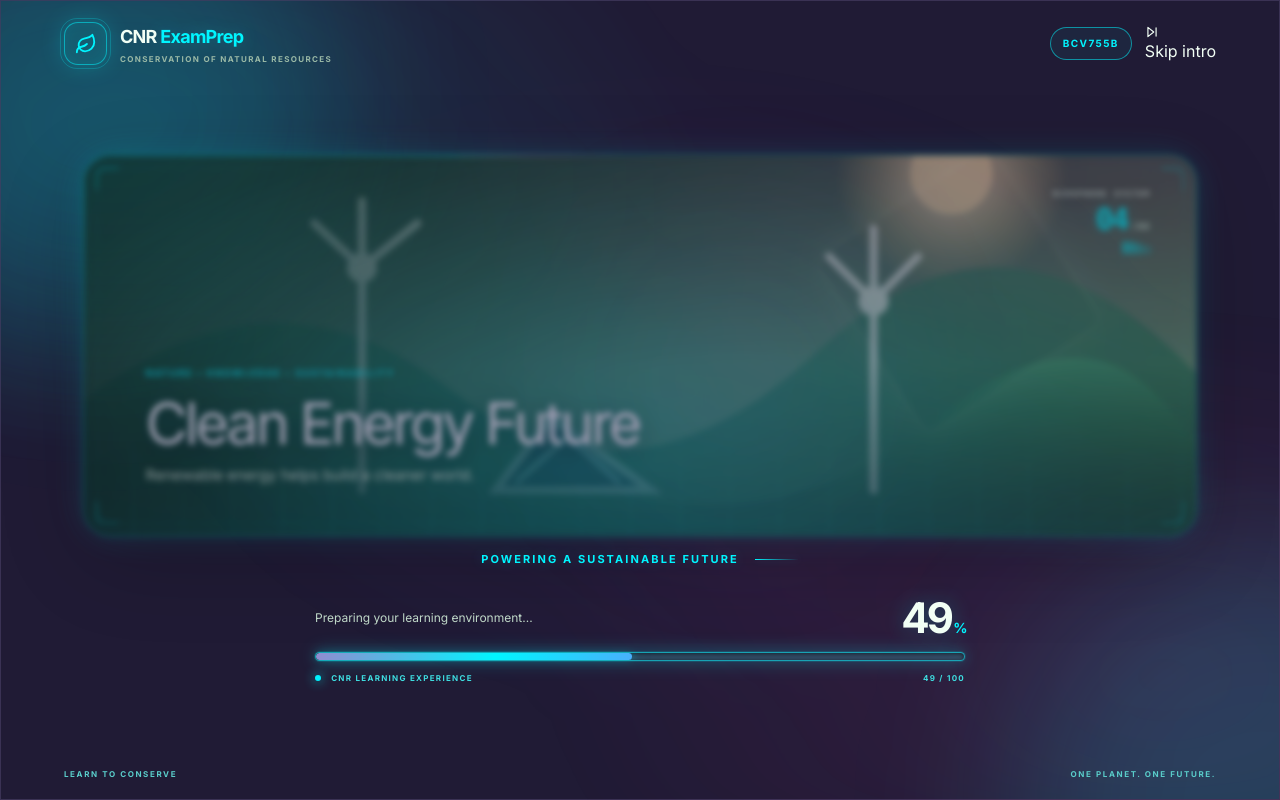
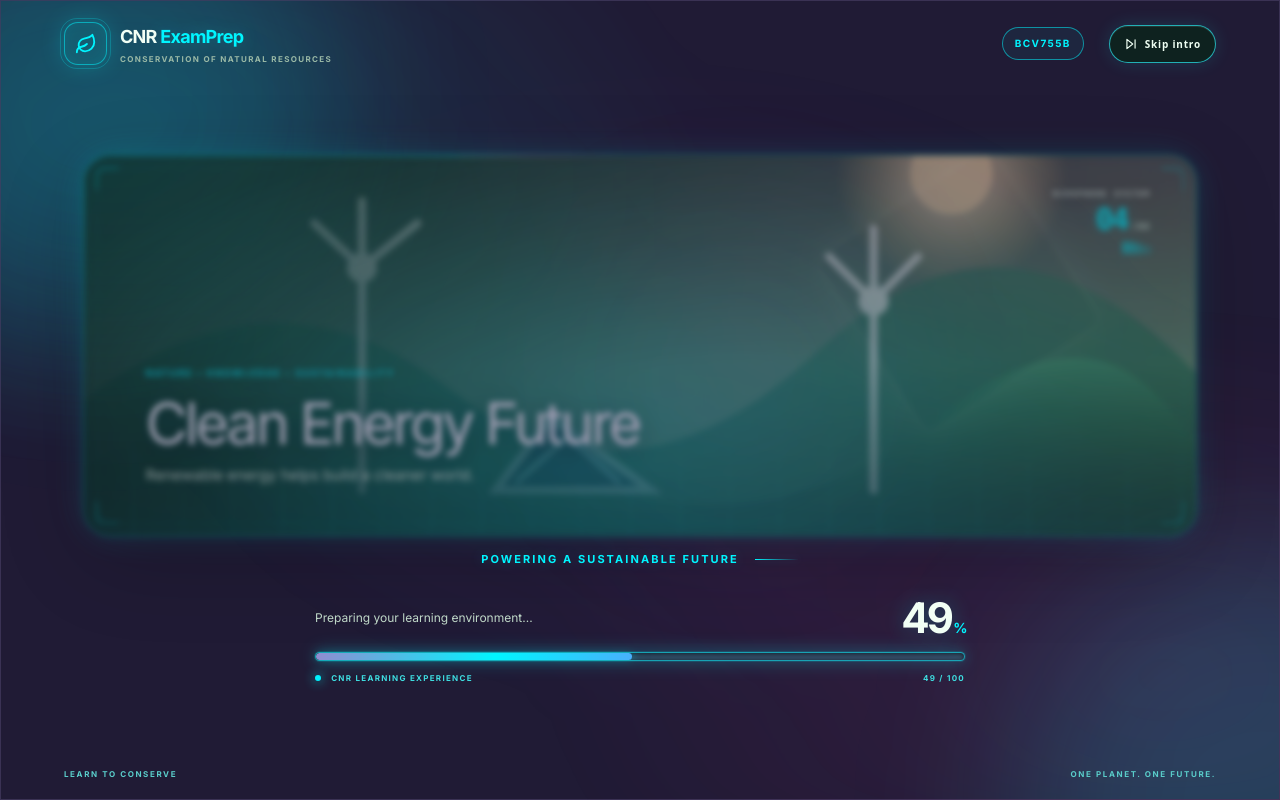
Before and after one commit to shankar-uxcloud/CNR-ia-2, a React (Vite) app: page / in a window 1280 px wide. Shown: the top 800 px of the page. Built offline with nearby package versions, Linux system fonts and the light colour scheme.

Commit message:
Style accessible startup skip intro control

```diff
--- a/src/components/StartupExperience.css
+++ b/src/components/StartupExperience.css
@@ -394,3 +394,46 @@ html[data-theme='light'] .startup-footer,[data-theme='light'] .startup-footer{co
   .startup-progress-bottom i,.startup-brand-mark:after { animation:none!important; }
   .startup-scene:after { opacity:.38; }
 }
+
+
+/* Accessible, always-available escape hatch for the cinematic startup sequence. */
+.startup-skip-intro {
+  display:inline-flex;
+  align-items:center;
+  justify-content:center;
+  gap:7px;
+  flex:0 0 auto;
+  margin-left:12px;
+  min-height:38px;
+  padding:0 14px;
+  border:1px solid color-mix(in srgb,var(--startup-accent) 55%,#ffffff44);
+  border-radius:999px;
+  color:#effff3;
+  background:color-mix(in srgb,#0a261a 76%,transparent);
+  box-shadow:0 0 18px color-mix(in srgb,var(--startup-accent) 13%,transparent),inset 0 1px 0 #ffffff18;
+  font:800 10px/1 ui-sans-serif,system-ui,sans-serif;
+  letter-spacing:.08em;
+  cursor:pointer;
+  transition:background .2s ease,border-color .2s ease,box-shadow .2s ease,transform .2s ease;
+}
+.startup-skip-intro:hover {
+  background:color-mix(in srgb,var(--startup-accent) 22%,#0a261a);
+  border-color:var(--startup-accent);
+  box-shadow:0 0 24px var(--startup-glow);
+  transform:translateY(-1px);
+}
+.startup-skip-intro:focus-visible {
+  outline:2px solid var(--startup-accent);
+  outline-offset:4px;
+}
+.startup-skip-intro:active { transform:translateY(0) scale(.97); }
+@media(max-width:650px) {
+  .startup-skip-intro { min-height:34px;padding:0 10px;gap:5px;font-size:9px;letter-spacing:.04em; }
+}
+@media(prefers-reduced-motion:reduce) {
+  .startup-skip-intro { transition:none; }
+}
+@media(forced-colors:active) {
+  .startup-skip-intro { border:1px solid ButtonText;color:ButtonText;background:ButtonFace; }
+  .startup-skip-intro:focus-visible { outline:2px solid Highlight; }
+}
```
